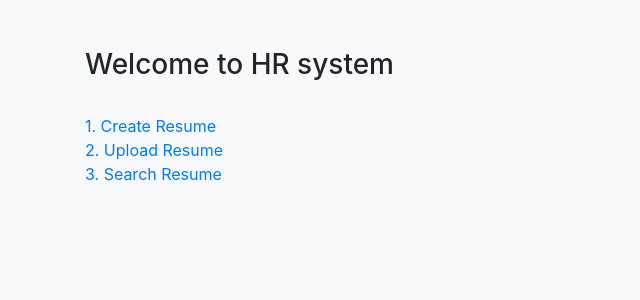
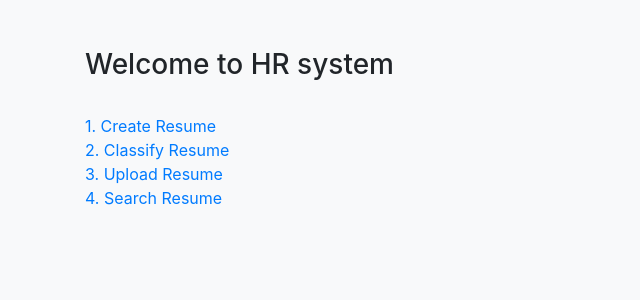
Before and after one commit to XiaoyanYang2008/IRS-MRS-F2M2HRSystem, a Flask app: page / in a window 1280 px wide. Shown: the top 300 px of the page, without its empty margins (0-640 px from the left). Run offline with Flask 2, Linux system fonts and the light colour scheme; some libraries are stand-ins or nearby versions.

Commit message:
Adding classifier link

```diff
--- a/webapp/templates/index.html
+++ b/webapp/templates/index.html
@@ -45,12 +45,17 @@
             <div class="col-sm"></div>
         </div>
         <div class="row">
-            <div class="col-sm"><a href="uploadResumePage">2. Upload Resume</a></div>
+            <div class="col-sm"><a href="classifier">2. Classify Resume</a></div>
             <div class="col-sm"></div>
             <div class="col-sm"></div>
         </div>
         <div class="row">
-            <div class="col-sm"><a href="searchResumePage">3. Search Resume</a></div>
+            <div class="col-sm"><a href="uploadResumePage">3. Upload Resume</a></div>
+            <div class="col-sm"></div>
+            <div class="col-sm"></div>
+        </div>
+        <div class="row">
+            <div class="col-sm"><a href="searchResumePage">4. Search Resume</a></div>
             <div class="col-sm"></div>
             <div class="col-sm"></div>
         </div>
```
